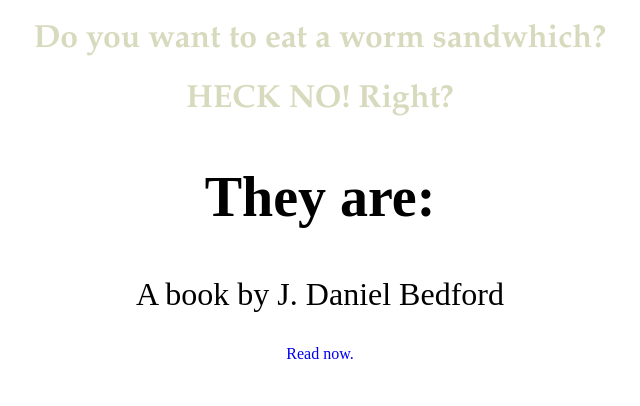
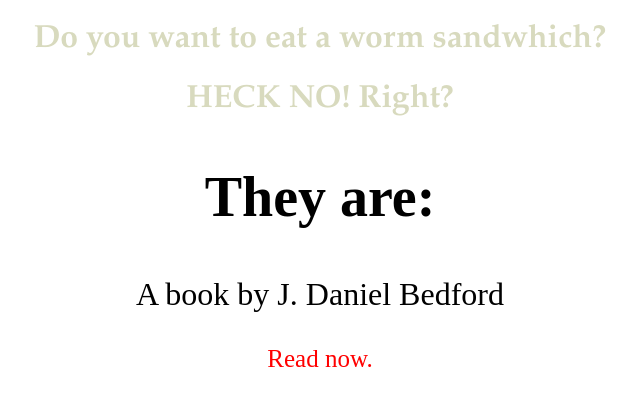
Before and after one commit to johnsonjw/johnsonjw.github.io, a plain HTML site: page index.html in a window 1280 px wide. Shown: the whole page, without its empty margins (320-960 px from the left). Drawn offline with Linux system fonts and the light colour scheme.

Commit message:
Font changes

```diff
--- a/style.css
+++ b/style.css
@@ -33,11 +33,7 @@ font-size: 2rem;
 }
 
 .Yuck a {
-<<<<<<< HEAD
 	color: #FF0000;
-=======
-	color: FF0000;
->>>>>>> master
 	font-size: 25px;
 	text-decoration: none;
 }
```
